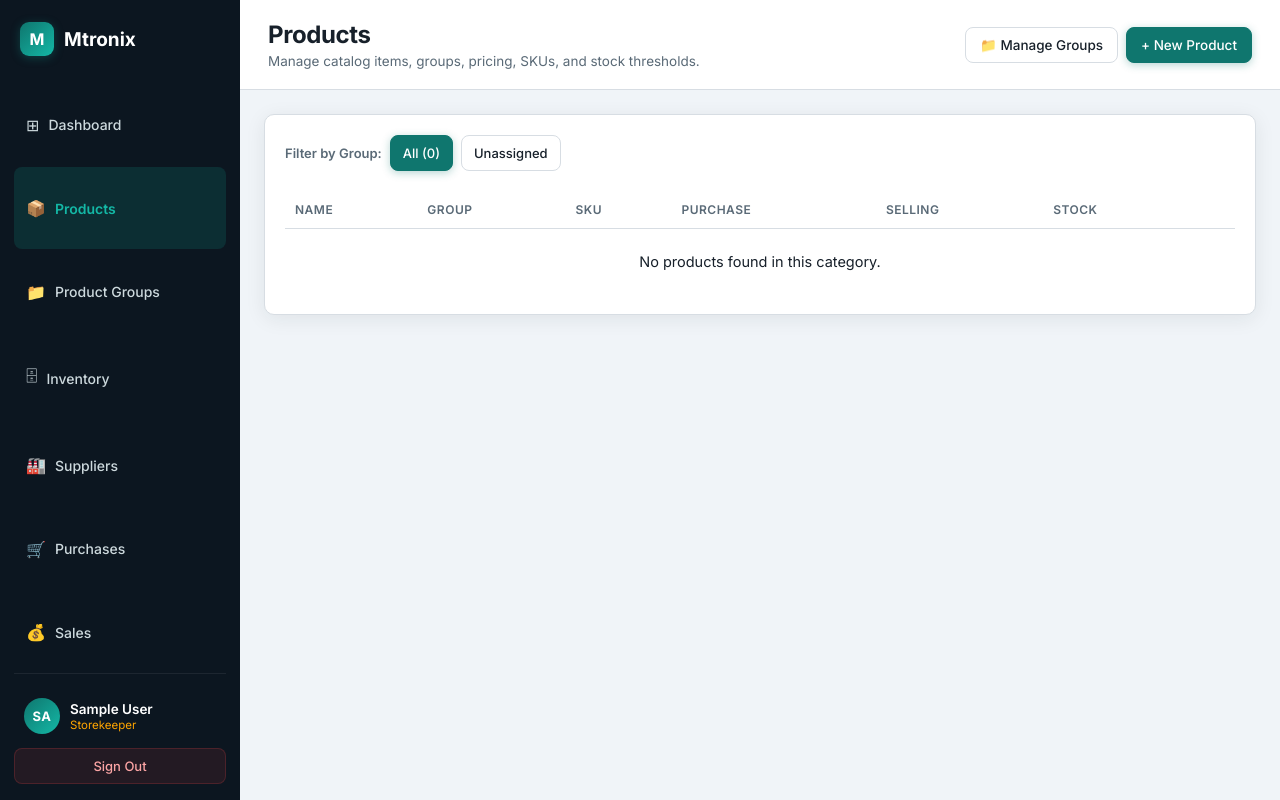
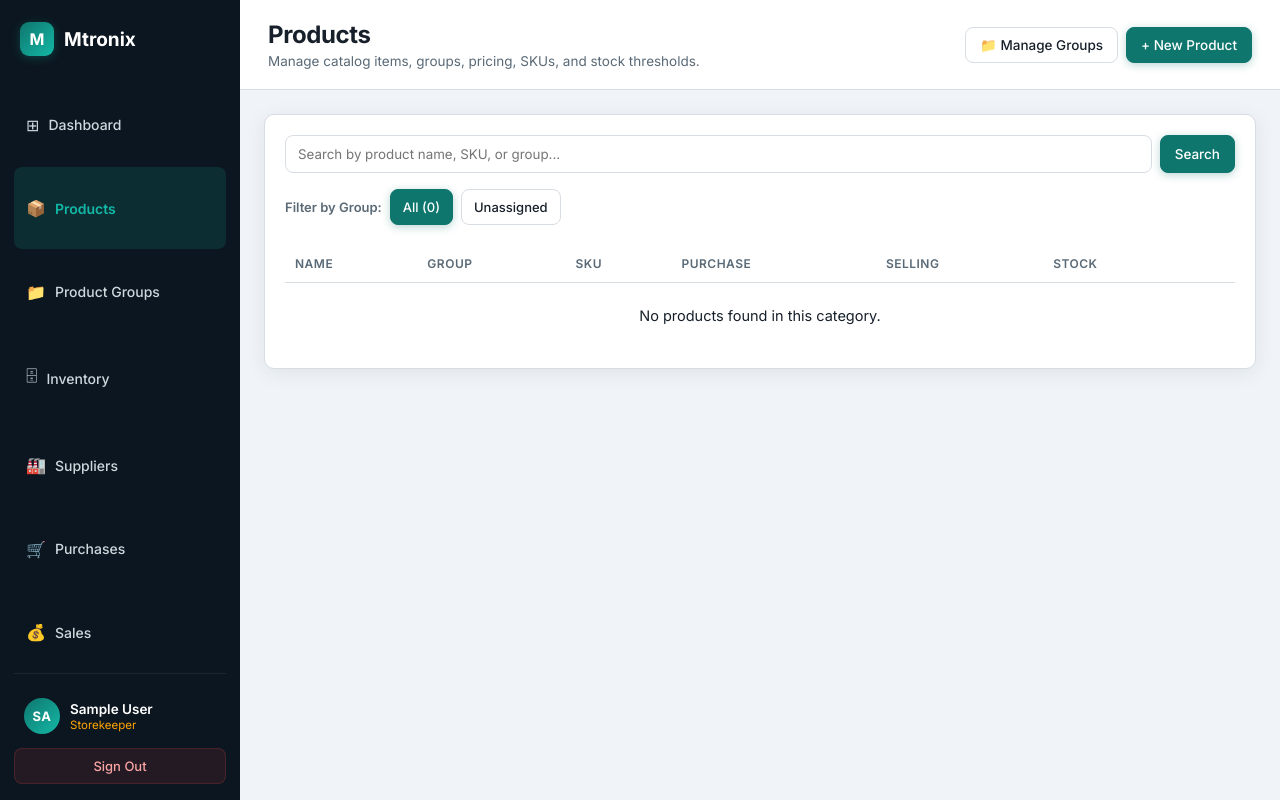
Before and after one commit to SantunuMahin/Mtronix, a Django app: page /products/ in a window 1280 px wide. Run offline with Django 5.2, Linux system fonts and the light colour scheme; the visitor is signed in with stand-in values (Sample User, id 1); data that the repository does not hold is empty.

Commit message:
Add search bar to product list and query filtering in views

```diff
--- a/products/views.py
+++ b/products/views.py
@@ -1,4 +1,5 @@
 from django.contrib import messages
+from django.db import models
 from django.shortcuts import get_object_or_404, redirect, render
 from rest_framework import viewsets
 
@@ -19,7 +20,16 @@ class ProductViewSet(viewsets.ModelViewSet):
 
 def product_list(request):
     group_id = request.GET.get('group')
+    query = request.GET.get('q', '').strip()
     products = Product.objects.select_related('inventory', 'group').order_by('name')
+
+    if query:
+        products = products.filter(
+            models.Q(name__icontains=query)
+            | models.Q(sku__icontains=query)
+            | models.Q(group__name__icontains=query)
+        )
+
     if group_id:
         if group_id == 'none':
             products = products.filter(group__isnull=True)
@@ -34,6 +44,7 @@ def product_list(request):
             'products': products,
             'groups': groups,
             'selected_group': group_id,
+            'query': query,
         },
     )
 
--- a/templates/products/list.html
+++ b/templates/products/list.html
@@ -12,16 +12,31 @@
 
 {% block content %}
 <section class="panel">
+    <!-- Search Bar & Filters -->
+    <div style="display: flex; justify-content: space-between; align-items: center; gap: 12px; margin-bottom: 16px; flex-wrap: wrap;">
+        <!-- Search Form -->
+        <form method="get" action="{% url 'products:list' %}" style="display: flex; gap: 8px; flex: 1; min-width: 280px;">
+            {% if selected_group %}
+            <input type="hidden" name="group" value="{{ selected_group }}">
+            {% endif %}
+            <input type="text" name="q" value="{{ query|default:'' }}" placeholder="Search by product name, SKU, or group..." style="flex: 1; min-height: 38px; padding: 0 12px; border: 1px solid var(--line); border-radius: 8px; font-family: inherit;">
+            <button class="button primary" type="submit">Search</button>
+            {% if query or selected_group %}
+            <a class="button" href="{% url 'products:list' %}">Clear</a>
+            {% endif %}
+        </form>
+    </div>
+
     <!-- Group Filter Bar -->
     <div style="display: flex; gap: 8px; align-items: center; margin-bottom: 20px; flex-wrap: wrap;">
         <span style="color: var(--muted); font-size: 13px; font-weight: 600;">Filter by Group:</span>
-        <a class="button {% if not selected_group %}primary{% endif %}" href="{% url 'products:list' %}" style="padding: 6px 12px; font-size: 13px;">All ({{ products|length }})</a>
+        <a class="button {% if not selected_group %}primary{% endif %}" href="{% url 'products:list' %}{% if query %}?q={{ query }}{% endif %}" style="padding: 6px 12px; font-size: 13px;">All ({{ products|length }})</a>
         {% for grp in groups %}
-        <a class="button {% if selected_group == grp.pk|stringformat:'s' %}primary{% endif %}" href="{% url 'products:list' %}?group={{ grp.pk }}" style="padding: 6px 12px; font-size: 13px;">
+        <a class="button {% if selected_group == grp.pk|stringformat:'s' %}primary{% endif %}" href="{% url 'products:list' %}?group={{ grp.pk }}{% if query %}&q={{ query }}{% endif %}" style="padding: 6px 12px; font-size: 13px;">
             📁 {{ grp.name }}
         </a>
         {% endfor %}
-        <a class="button {% if selected_group == 'none' %}primary{% endif %}" href="{% url 'products:list' %}?group=none" style="padding: 6px 12px; font-size: 13px;">
+        <a class="button {% if selected_group == 'none' %}primary{% endif %}" href="{% url 'products:list' %}?group=none{% if query %}&q={{ query }}{% endif %}" style="padding: 6px 12px; font-size: 13px;">
             Unassigned
         </a>
     </div>
```
Also changed, not shown: products/tests.py (+16 -0 lines).
